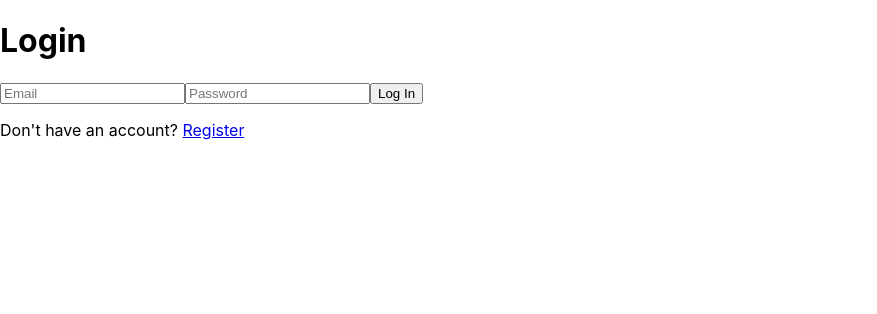
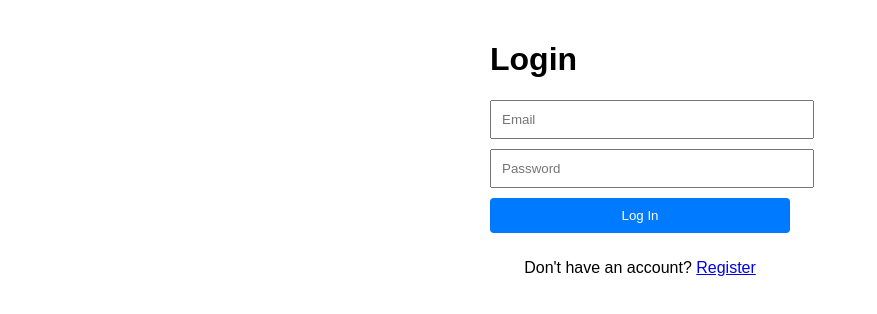
Before and after one commit to masumsalvi/assignment3-web, a React (Create React App) app: page / in a window 1280 px wide. Shown: the top 314 px of the page, without its empty margins (0-877 px from the left). Built offline with nearby package versions, Linux system fonts and the light colour scheme.

Commit message:
added css files for login and register

```diff
--- /dev/null
+++ b/src/Login.css
@@ -0,0 +1,31 @@
+
+
+.container {
+    width: 300px;
+    margin: auto;
+    padding: 20px;
+    font-family: Arial;
+  }
+
+  .container input,
+  .container button {
+    width: 100%;
+    padding: 10px;
+    margin-bottom: 10px;
+  }
+
+  .container button {
+    background: #007BFF;
+    color: white;
+    border: none;
+    border-radius: 4px;
+    cursor: pointer;
+  }
+
+  .container p.error {
+    color: red;
+  }
+
+  .container p {
+    text-align: center;
+  }
--- a/src/Login.js
+++ b/src/Login.js
@@ -2,6 +2,7 @@ import React, { useState } from 'react';
 import { Link } from 'react-router-dom';
 import { auth } from './firebase';
 import { signInWithEmailAndPassword } from 'firebase/auth';
+import './Login.css';
 
 const Login = () => {
   const [email, setEmail] = useState('');
@@ -21,7 +22,7 @@ const Login = () => {
   };
 
   return (
-    <div>
+    <div className="container">
       <h1>Login</h1>
       <form onSubmit={handleLogin}>
         <input
@@ -40,7 +41,7 @@ const Login = () => {
         />
         <button type="submit">Log In</button>
       </form>
-      {error && <p>{error}</p>}
+      {error && <p className="error">{error}</p>}
       <p>
         Don't have an account? <Link to="/register">Register</Link>
       </p>
--- /dev/null
+++ b/src/Register.css
@@ -0,0 +1,30 @@
+
+.container {
+    width: 300px;
+    margin: auto;
+    padding: 20px;
+    font-family: Arial;
+  }
+
+  .container input,
+  .container button {
+    width: 100%;
+    padding: 10px;
+    margin-bottom: 10px;
+  }
+
+  .container button {
+    background: #007BFF;
+    color: white;
+    border: none;
+    border-radius: 4px;
+    cursor: pointer;
+  }
+
+  .container p.error {
+    color: red;
+  }
+
+  .container p {
+    text-align: center;
+  }
--- a/src/Register.js
+++ b/src/Register.js
@@ -3,6 +3,7 @@ import { auth, firestore } from './firebase';
 import { createUserWithEmailAndPassword } from 'firebase/auth';
 import { collection, addDoc } from "firebase/firestore";
 import { Link } from 'react-router-dom';
+import './Register.css';
 
 const Register = () => {
     const [name, setName] = useState('');
@@ -22,14 +23,14 @@ const Register = () => {
             setName('');
             setEmail('');
             setPassword('');
-            setError(null);
+            // setError(null);
         } catch (error) {
             setError('Error signing up with email and password');
         }
     };
 
     return (
-        <div>
+        <div className="container">
             <h1>Register</h1>
             <form onSubmit={handleSignUp}>
                 <input
@@ -55,7 +56,7 @@ const Register = () => {
                 />
                 <button type="submit">Sign Up</button>
             </form>
-            {error && <p>{error}</p>}
+            {error && <p className="error">{error}</p>}
             <p>
         Already have an account? <Link to="/">Login</Link>
       </p>
```
